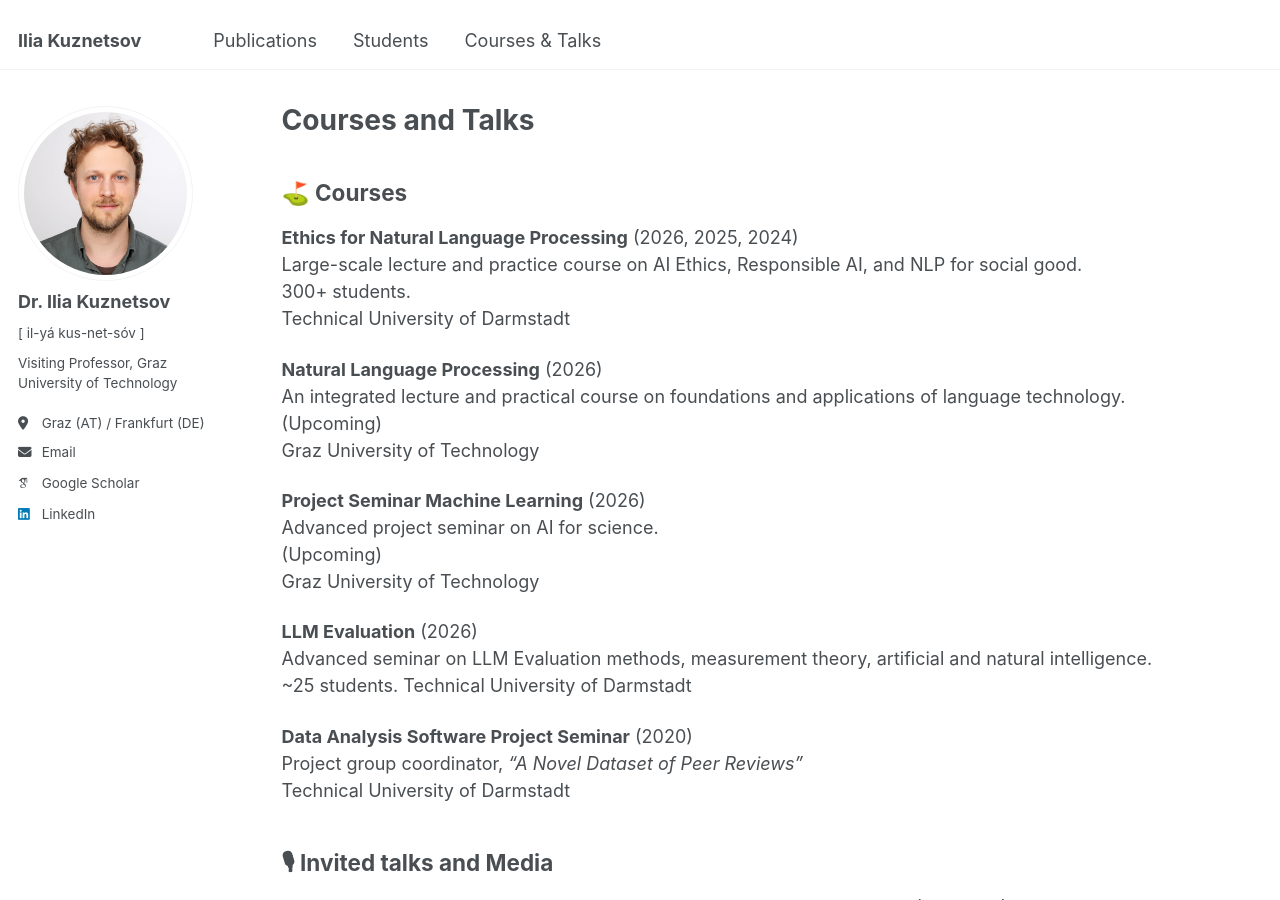
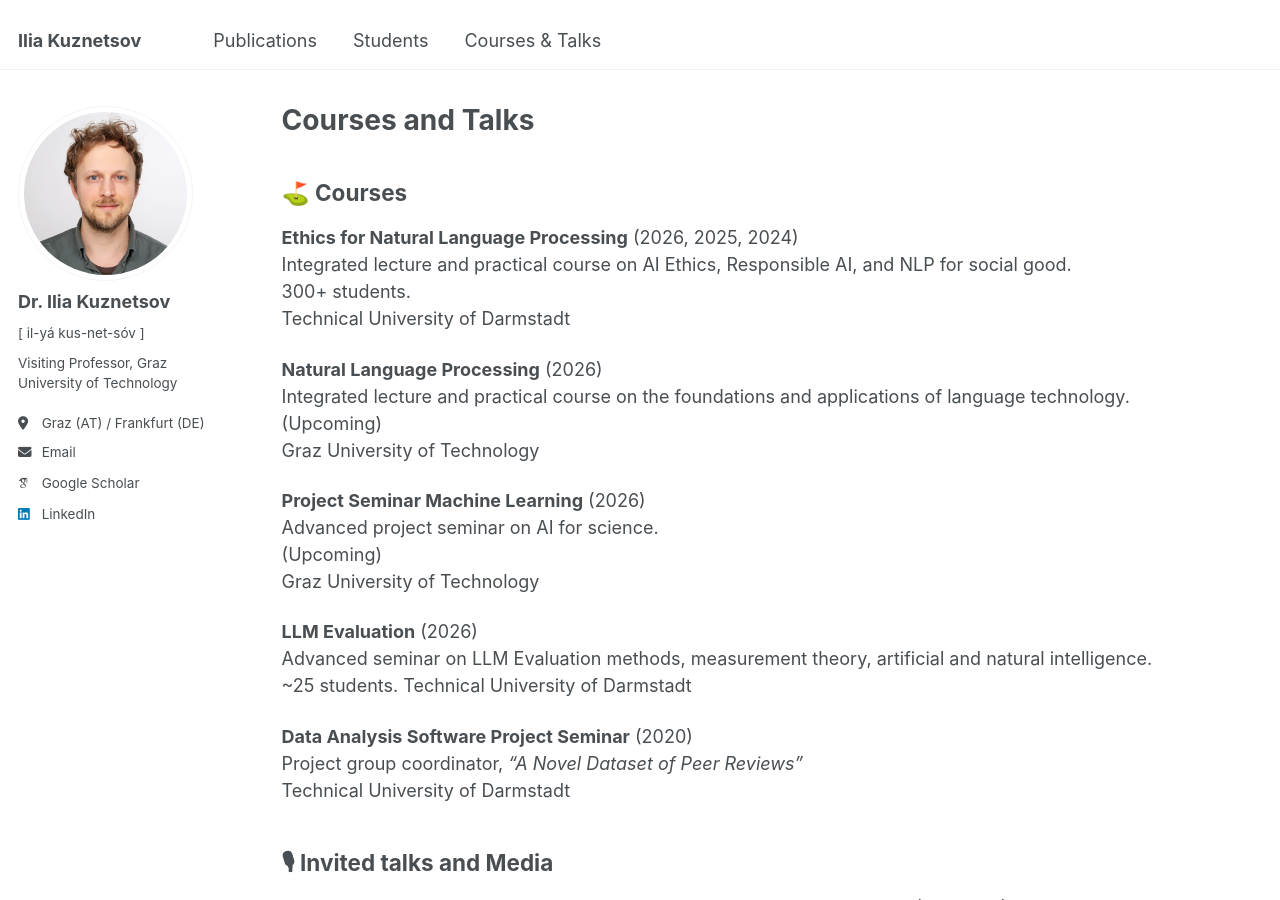
Before and after one commit to iokuznetsov/iokuznetsov.github.io, a Jekyll site: the page built from _pages/talks.md, in a window 1280 px wide and 900 px high. Built offline with Jekyll 4.4.1, drawn with Linux system fonts in a browser that asks for light colours; some web fonts are replaced.

Commit message:
Revise course descriptions in talks.md
Updated descriptions for courses on AI Ethics and NLP.

```diff
--- a/_pages/talks.md
+++ b/_pages/talks.md
@@ -8,12 +8,12 @@ author_profile: true
 ## ⛳️ Courses
 
 **Ethics for Natural Language Processing** (2026, 2025, 2024)\
-Large-scale lecture and practice course on AI Ethics, Responsible AI, and NLP for social good. \
+Integrated lecture and practical course on AI Ethics, Responsible AI, and NLP for social good. \
 300+ students. \
 Technical University of Darmstadt
 
 **Natural Language Processing** (2026)\
-An integrated lecture and practical course on foundations and applications of language technology. \
+Integrated lecture and practical course on the foundations and applications of language technology. \
 (Upcoming) \
 Graz University of Technology
 
```
